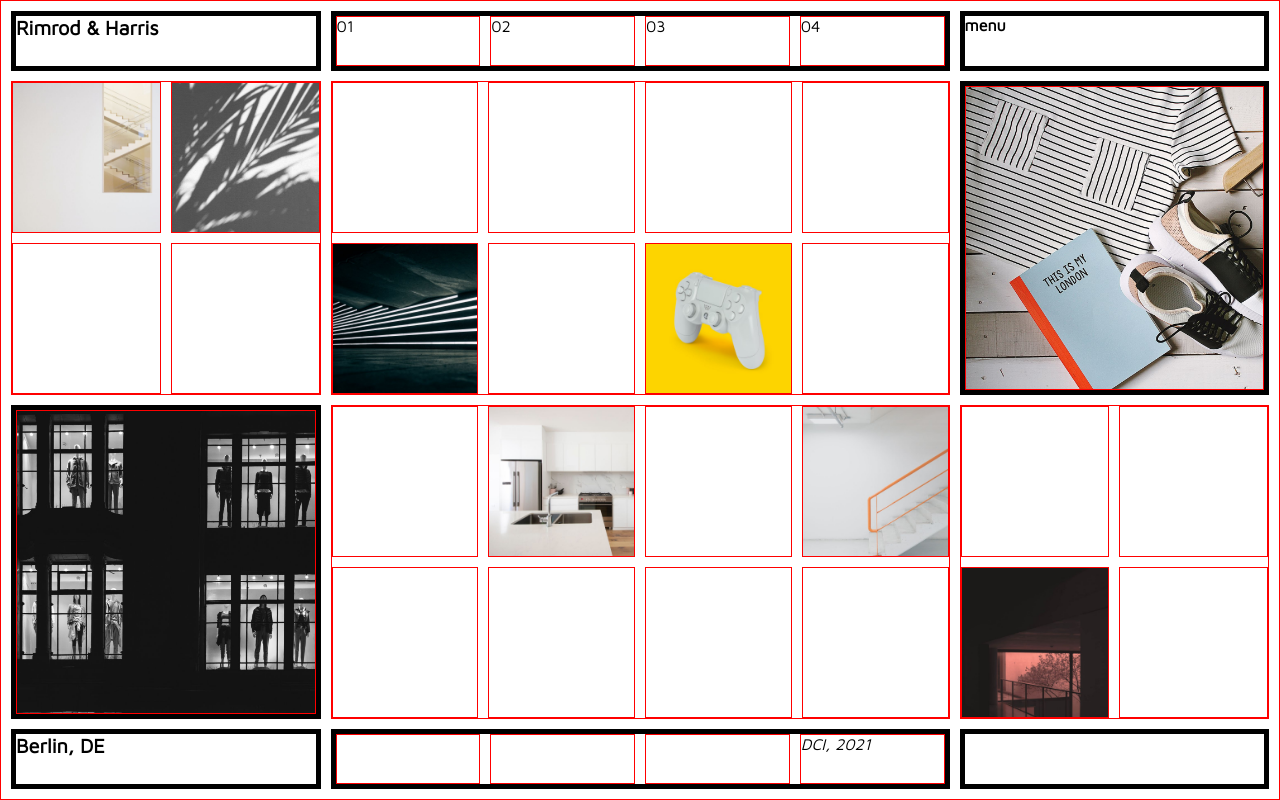
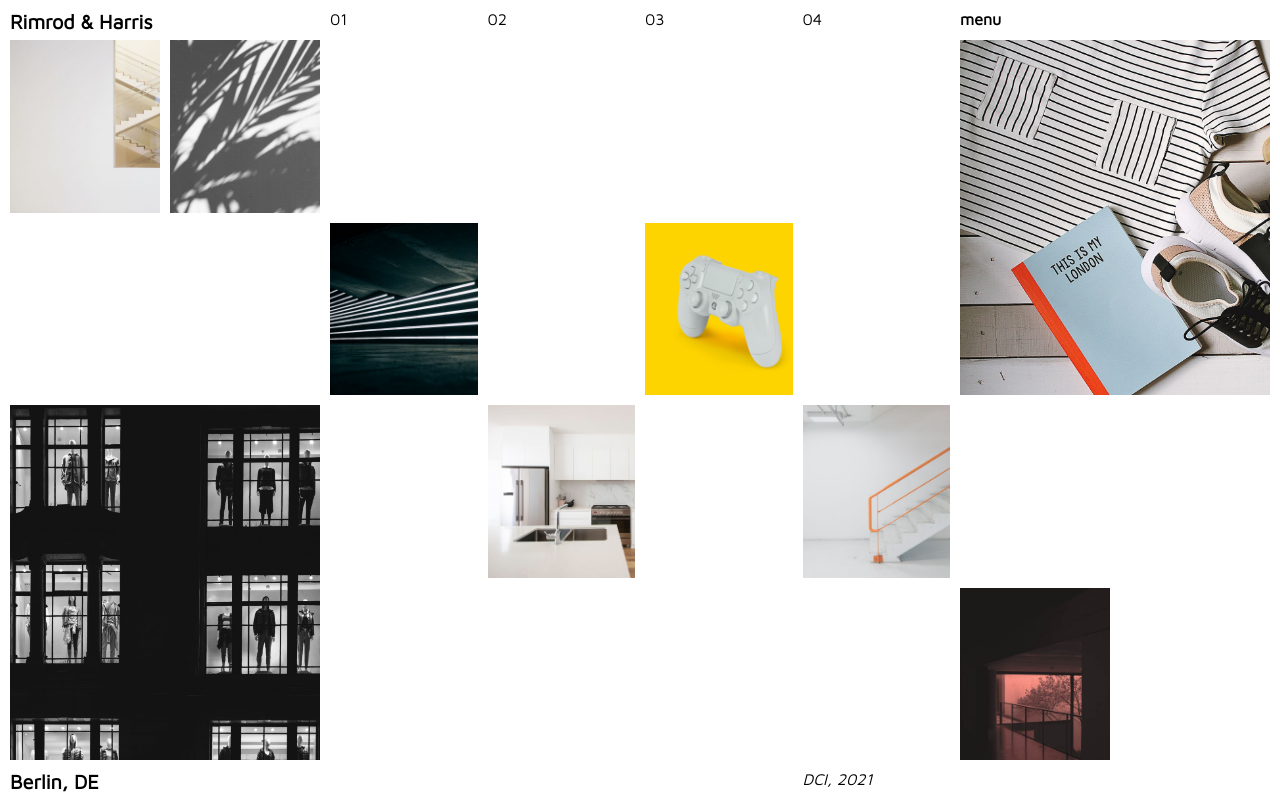
Before and after one commit to fbw-d09/uib-layout-grid-design-studio-new-DirkSawon, a website: page index.html in a window 1280 px wide. Drawn offline with nearby package versions, Linux system fonts and the light colour scheme.

Commit message:
Version 0.03 - In Bearbeitung

```diff
--- a/style.css
+++ b/style.css
@@ -15,7 +15,7 @@
     height:100vh;
     width:100vw;
     grid-template-columns: 1fr 2fr 1fr;
-    grid-template-rows: 60px 1fr 1fr 60px;
+    grid-template-rows: 20px 1fr 1fr 20px;
 }
 
 .box
@@ -29,7 +29,7 @@
 
 .box-6, .box-7
 {
-    border: 5px solid black;
+    /* border: 5px solid black; */
     display: grid;
     grid-template-columns: 1fr;
     grid-template-rows: 1fr;
@@ -37,15 +37,15 @@
 
 .box-1, .box-3, .box-10, .box-12
 {
-    border: 5px solid black;
+    /* border: 5px solid black; */
     display: grid;
     grid-template-columns: 1fr;
-    grid-template-rows: 20px;
+    grid-template-rows: 1fr;
 }
 
 .box-2, .box-11
 {
-    border:5px solid black;
+    /* border:5px solid black; */
     display:grid;
     grid-template-columns: 1fr 1fr 1fr 1fr;
     grid-template-rows: 1fr;
@@ -60,7 +60,7 @@
 
 div
 {
-    border: 1px solid red;
+    /* border: 1px solid red; */
     display:grid;
     gap:10px;
 }
```
